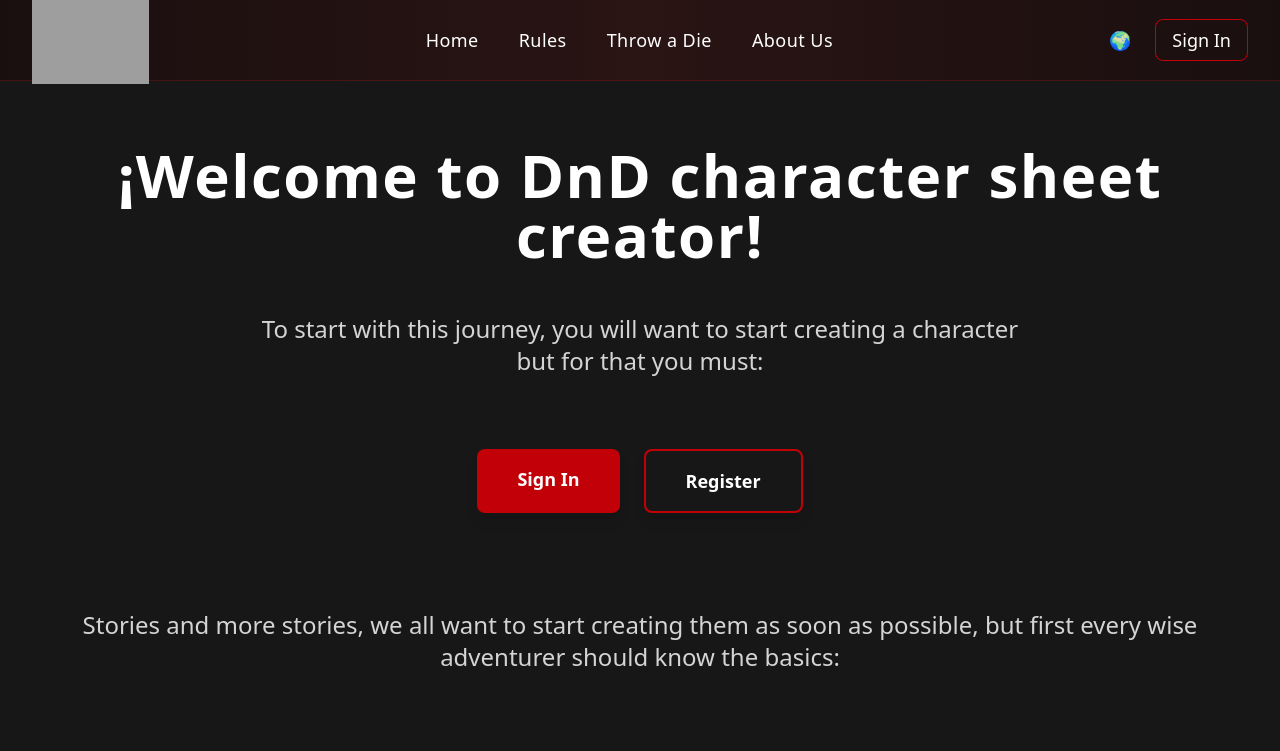
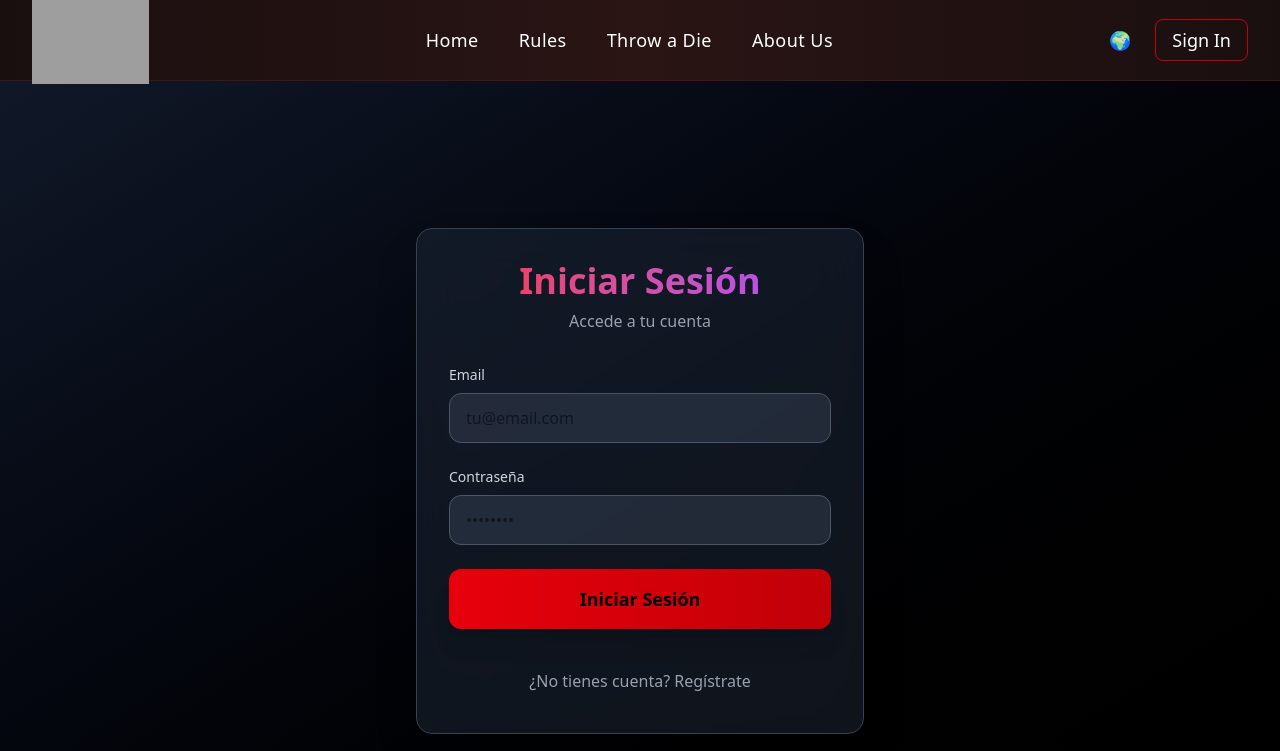
Before and after one commit to 0xHectorCH/DnD_CharacterSheetCreator, a React (Vite) app: page /auth in a window 1280 px wide. Shown: the top 751 px of the page. Built offline with nearby package versions, Linux system fonts and the light colour scheme; grey boxes are pictures that could not be loaded; a web font is replaced by a local one.

Commit message:
Segundo modelo inicio/registro, creación de appRouter

```diff
--- a/src/App.tsx
+++ b/src/App.tsx
@@ -1 +1,12 @@
-//Vacío
+// src/App.tsx
+import AppRouter from './routes/appRouter';
+
+function App() {
+  return (
+    <>
+      <AppRouter />
+    </>
+  );
+}
+
+export default App;
--- a/src/components/layout/navBar.tsx
+++ b/src/components/layout/navBar.tsx
@@ -1,5 +1,6 @@
 //Importaremos el navbar en prácticamente todos los views. Esta es la versión española.
 import { navConfig } from "../../configs/navBar_config"
+import { Link } from "react-router-dom"
 
 type Language = "en" | "es"
 
@@ -34,9 +35,9 @@ export default function Navbar({
 
           {/* Links centrales */}
           <div className="flex items-center gap-10 text-white text-lg tracking-wide">
-            <a href="/" className="transition-colors duration-500 hover:text-red-600">
+            <Link to="/" className="transition-colors duration-500 hover:text-red-600">
               {content.home}
-            </a>
+            </Link>
 
             {/* Link invisible */}
             {/* <a href="/character-sheets">{content.characterSheets}</a> */}
@@ -52,19 +53,19 @@ export default function Navbar({
                 border border-red-900/50 shadow-xl group-hover:block"> {/* Cambiar más tarde con js para ser onclick */}
                 <ul className="min-w-45 py-3 text-base">
                   <li>
-                    <a href="/rules/races" className="block px-5 py-2 transition-colors duration-500 hover:text-red-500">
+                    <Link to="/rules/races" className="block px-5 py-2 transition-colors duration-500 hover:text-red-500">
                       {content.races}
-                    </a>
+                    </Link>
                   </li>
                   <li>
-                    <a href="/rules/classes" className="block px-5 py-2 transition-colors duration-500 hover:text-red-500">
+                    <Link to="/rules/classes" className="block px-5 py-2 transition-colors duration-500 hover:text-red-500">
                       {content.classes}
-                    </a>
+                    </Link>
                   </li>
                   <li>
-                    <a href="/rules/spells" className="block px-5 py-2 transition-colors duration-500 hover:text-red-500">
+                    <Link to="/rules/spells" className="block px-5 py-2 transition-colors duration-500 hover:text-red-500">
                       {content.spells}
-                    </a>
+                    </Link>
                   </li>
                 </ul>
               </div>
@@ -109,12 +110,10 @@ export default function Navbar({
             </div>
 
             {/* Sign in */}
-            <a
-              href="/sign-in"
-              className=" rounded-lg border border-red-700 px-4 py-1.5
+            <Link to="/auth?auth=signIn" className=" rounded-lg border border-red-700 px-4 py-1.5
                 transition-all duration-500 hover:bg-red-700 hover:text-white">
               {content.signIn}
-            </a>
+            </Link>
 
           </div>
         </div>
--- a/src/components/ui/bienvenida.tsx
+++ b/src/components/ui/bienvenida.tsx
@@ -1,5 +1,6 @@
 //Importaremos el navbar en prácticamente todos los views. Esta es la versión española.
 import { BienvenidaConfig } from "../../configs/bienvenida_config"
+import { Link } from 'react-router-dom'
 
 type Language = "en" | "es"
 
@@ -41,17 +42,13 @@ export default function Bienvenida({
         <div className="flex justify-center gap-6 pt-6">
           {!isSignedIn ? (
             <>
-              <a
-                href="./pages/auth?auth=signIn"
-                className="px-10 py-4 text-lg font-semibold bg-red-700 hover:bg-red-600 transition-all duration-300 rounded-lg shadow-lg hover:scale-105"
-              >
+              <Link to="/auth?auth=signIn" className="px-10 py-4 text-lg font-semibold bg-red-700
+              hover:bg-red-600 transition-all duration-300 rounded-lg shadow-lg hover:scale-105">
                 {content.signIn}
-              </a>
+              </Link>
 
-              <a
-                href="./pages/auth?auth=register"
-                className="px-10 py-4 text-lg font-semibold border-2 border-red-700 hover:bg-red-700 transition-all duration-300 rounded-lg shadow-lg hover:scale-105"
-              >
+              <a href="/auth?auth=register" className="px-10 py-4 text-lg font-semibold border-2 border-red-700
+              hover:bg-red-700 transition-all duration-300 rounded-lg shadow-lg hover:scale-105">
                 {content.register}
               </a>
             </>
@@ -104,9 +101,7 @@ export default function Bienvenida({
             </div>
           </a>
 
-          <a
-            href="/spells"
-            className="group relative h-56 rounded-xl overflow-hidden shadow-xl"
+          <a href="/spells" className="group relative h-56 rounded-xl overflow-hidden shadow-xl"
           >
             <div
               className="absolute inset-0 bg-cover bg-center transition-transform duration-500 group-hover:scale-110"
--- a/src/main.tsx
+++ b/src/main.tsx
@@ -1,16 +1,10 @@
-import React from 'react'
-import ReactDOM from 'react-dom/client'
-import './index.css'
-import Navbar from './components/layout/navBar';
-import Bienvenida from './components/ui/bienvenida';
+import React from 'react';
+import ReactDOM from 'react-dom/client';
+import App from './App.tsx';
+import './index.css';
 
 ReactDOM.createRoot(document.getElementById('root')!).render(
   <React.StrictMode>
-    <header>
-      <Navbar/>
-    </header>
-    <main>
-      <Bienvenida/>
-    </main>
+    <App />
   </React.StrictMode>,
-)
+);
--- a/src/pages/auth.tsx
+++ b/src/pages/auth.tsx
@@ -1,50 +1,91 @@
-import React from 'react'
-import ReactDOM from 'react-dom/client'
-import './index.css'
+import { useSearchParams, useNavigate } from 'react-router-dom';
+import { useState, useEffect } from 'react';
 
-ReactDOM.createRoot(document.getElementById('root')!).render(
-  <React.StrictMode>
-    <header>
-      <div className="flex items-center gap-10 text-white text-lg tracking-wide">
-            <a href="/" className="transition-colors duration-500 hover:text-red-600">
-              home
-            </a>
+export default function AuthPage() {
+  const [searchParams] = useSearchParams();
+  const navigate = useNavigate();
+  const [mode, setMode] = useState<'signIn' | 'register'>('signIn');
 
-            {/* Link invisible */}
-            {/* <a href="/character-sheets">{content.characterSheets}</a> */}
+  // Lee el query param al cargar
+  useEffect(() => {
+    const authParam = searchParams.get('auth');
+    if (authParam === 'register') {
+      setMode('register');
+    } else {
+      setMode('signIn');
+    }
+  }, [searchParams]);
 
-            {/* Dropdown reglas */}
-            <div className="relative group">
-              <button className="transition-colors duration-500 hover:text-red-600">
-                rules
-              </button>
+  const handleSubmit = (e: React.FormEvent) => {
+    e.preventDefault();
+    // Lógica de login/registro
+    navigate('/'); // Redirige a home después
+  };
 
-              <div className="absolute left-1/2 top-full z-20 mt-2 hidden
-              -translate-x-1/2 rounded-xl bg-linear-to-b from-[#2a1414] to-[#1a0f0f]
-                border border-red-900/50 shadow-xl group-hover:block"> {/* Cambiar más tarde con js para ser onclick */}
-                <ul className="min-w-45 py-3 text-base">
-                  <li>
-                    <a href="/rules/races" className="block px-5 py-2 transition-colors duration-500 hover:text-red-500">
-                      races
-                    </a>
-                  </li>
-                  <li>
-                    <a href="/rules/classes" className="block px-5 py-2 transition-colors duration-500 hover:text-red-500">
-                      classes
-                    </a>
-                  </li>
-                  <li>
-                    <a href="/rules/spells" className="block px-5 py-2 transition-colors duration-500 hover:text-red-500">
-                      spells
-                    </a>
-                  </li>
-                </ul>
-              </div>
+  return (
+    <div className="min-h-screen bg-gradient-to-br from-gray-900 to-black flex items-center justify-center p-4">
+      <div className="bg-gray-800/50 backdrop-blur-xl p-8 rounded-2xl shadow-2xl max-w-md w-full border border-gray-700">
+        <div className="text-center mb-8">
+          <h1 className="text-4xl font-bold bg-gradient-to-r from-red-500 to-purple-500 bg-clip-text text-transparent mb-2">
+            {mode === 'signIn' ? 'Iniciar Sesión' : 'Registrarse'}
+          </h1>
+          <p className="text-gray-400">
+            {mode === 'signIn' ? 'Accede a tu cuenta' : 'Crea tu cuenta'}
+          </p>
+        </div>
+
+        <form onSubmit={handleSubmit} className="space-y-6">
+          {mode === 'register' && (
+            <div>
+              <label className="block text-sm font-medium text-gray-300 mb-2">Nombre</label>
+              <input
+                type="text"
+                className="w-full px-4 py-3 bg-gray-700/50 border border-gray-600 rounded-xl focus:ring-2 focus:ring-red-500 focus:border-transparent transition-all"
+                placeholder="Tu nombre"
+              />
             </div>
+          )}
+
+          <div>
+            <label className="block text-sm font-medium text-gray-300 mb-2">Email</label>
+            <input
+              type="email"
+              required
+              className="w-full px-4 py-3 bg-gray-700/50 border border-gray-600 rounded-xl focus:ring-2 focus:ring-red-500 focus:border-transparent transition-all"
+              placeholder="tu@email.com"
+            />
+          </div>
+
+          <div>
+            <label className="block text-sm font-medium text-gray-300 mb-2">Contraseña</label>
+            <input
+              type="password"
+              required
+              className="w-full px-4 py-3 bg-gray-700/50 border border-gray-600 rounded-xl focus:ring-2 focus:ring-red-500 focus:border-transparent transition-all"
+              placeholder="••••••••"
+            />
+          </div>
+
+          <button
+            type="submit"
+            className="w-full bg-gradient-to-r from-red-600 to-red-700 hover:from-red-700 hover:to-red-800 px-6 py-4 rounded-xl font-semibold text-lg shadow-xl hover:shadow-2xl transform hover:-translate-y-0.5 transition-all duration-300"
+          >
+            {mode === 'signIn' ? 'Iniciar Sesión' : 'Registrarse'}
+          </button>
+        </form>
+
+        <div className="mt-8 text-center space-y-4">
+          <button
+            onClick={() => navigate(mode === 'signIn' ? '/auth?auth=register' : '/auth?auth=signIn')}
+            className="text-gray-400 hover:text-white transition-colors w-full py-2"
+          >
+            {mode === 'signIn'
+              ? '¿No tienes cuenta? Regístrate'
+              : '¿Ya tienes cuenta? Inicia sesión'
+            }
+          </button>
+        </div>
+      </div>
     </div>
-    </header>
-    <main>
-
-    </main>
-  </React.StrictMode>,
-)
+  );
+}
--- /dev/null
+++ b/src/pages/home.tsx
@@ -0,0 +1,9 @@
+import Bienvenida from '../components/ui/bienvenida';
+
+export default function HomePage() {
+  return (
+    <main className="min-h-screen bg-gray-900">
+      <Bienvenida />
+    </main>
+  );
+}
--- /dev/null
+++ b/src/routes/appRouter.tsx
@@ -0,0 +1,22 @@
+// src/routes/AppRouter.tsx
+import { BrowserRouter, Routes, Route } from 'react-router-dom';
+import AuthPage from '../pages/auth';
+import Navbar from '../components/layout/navBar';
+import HomePage from '../pages/home';
+
+export default function AppRouter() {
+  return (
+    <BrowserRouter>
+        <header>
+            <Navbar />
+        </header>
+      <Routes>
+        <Route path="/" element={<HomePage />} />
+        <Route path="/auth" element={<AuthPage />} />  {/* ← ÚNICA ruta */}
+        {/* <Route path="/rules/races" element={<RacesPage />} />
+        <Route path="/rules/classes" element={<ClassesPage />} />
+        <Route path="/rules/spells" element={<SpellsPage />} /> */}
+      </Routes>
+    </BrowserRouter>
+  );
+}
```
